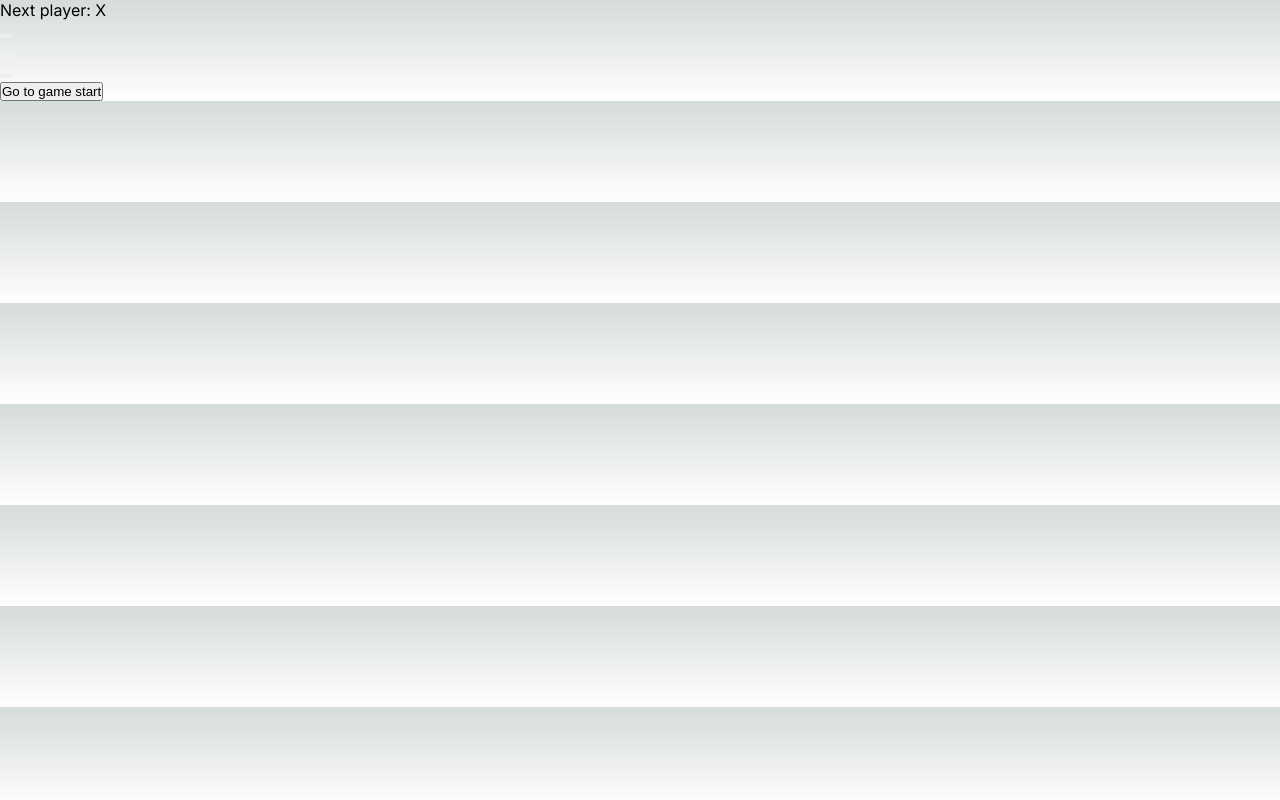
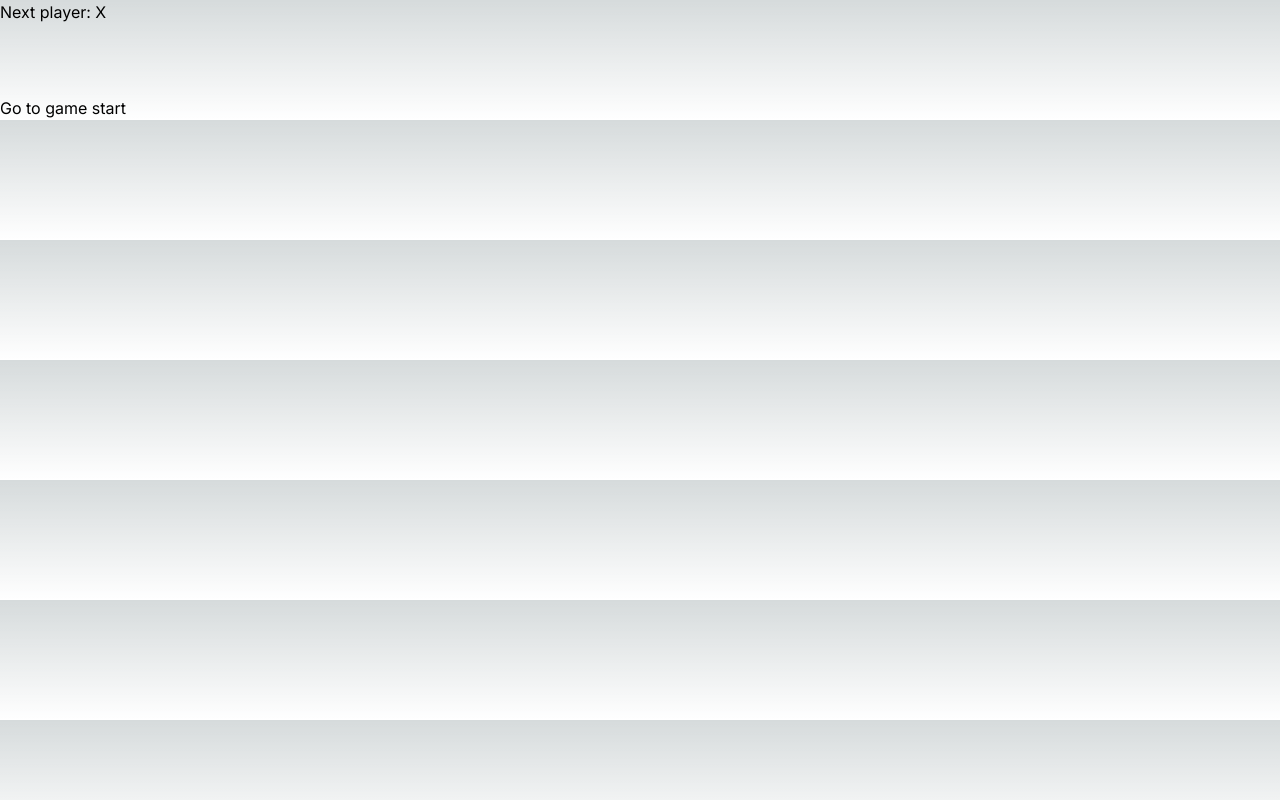
Before and after one commit to ai-biz20-sasaki/tic-tac-toe, a Next.js app: page / in a window 1280 px wide. Built offline with nearby package versions, Linux system fonts and the light colour scheme.

Commit message:
install tailwind https://tailwindcss.com/docs/guides/nextjs

```diff
--- a/package.json
+++ b/package.json
@@ -18,5 +18,10 @@
     "react": "18.2.0",
     "react-dom": "18.2.0",
     "typescript": "5.1.3"
+  },
+  "devDependencies": {
+    "autoprefixer": "^10.4.14",
+    "postcss": "^8.4.24",
+    "tailwindcss": "^3.3.2"
   }
 }
--- /dev/null
+++ b/postcss.config.js
@@ -0,0 +1,6 @@
+module.exports = {
+  plugins: {
+    tailwindcss: {},
+    autoprefixer: {},
+  },
+}
--- a/src/app/globals.css
+++ b/src/app/globals.css
@@ -1,3 +1,7 @@
+@tailwind base;
+@tailwind components;
+@tailwind utilities;
+
 :root {
   --max-width: 1100px;
   --border-radius: 12px;
--- /dev/null
+++ b/tailwind.config.js
@@ -0,0 +1,10 @@
+/** @type {import('tailwindcss').Config} */
+module.exports = {
+  content: [
+    "./src/**/*.{js,ts,jsx,tsx,mdx}",
+  ],
+  theme: {
+    extend: {},
+  },
+  plugins: [],
+}
```
Also changed, not shown: 1 other file (tests, documents, lock files or other folders).
